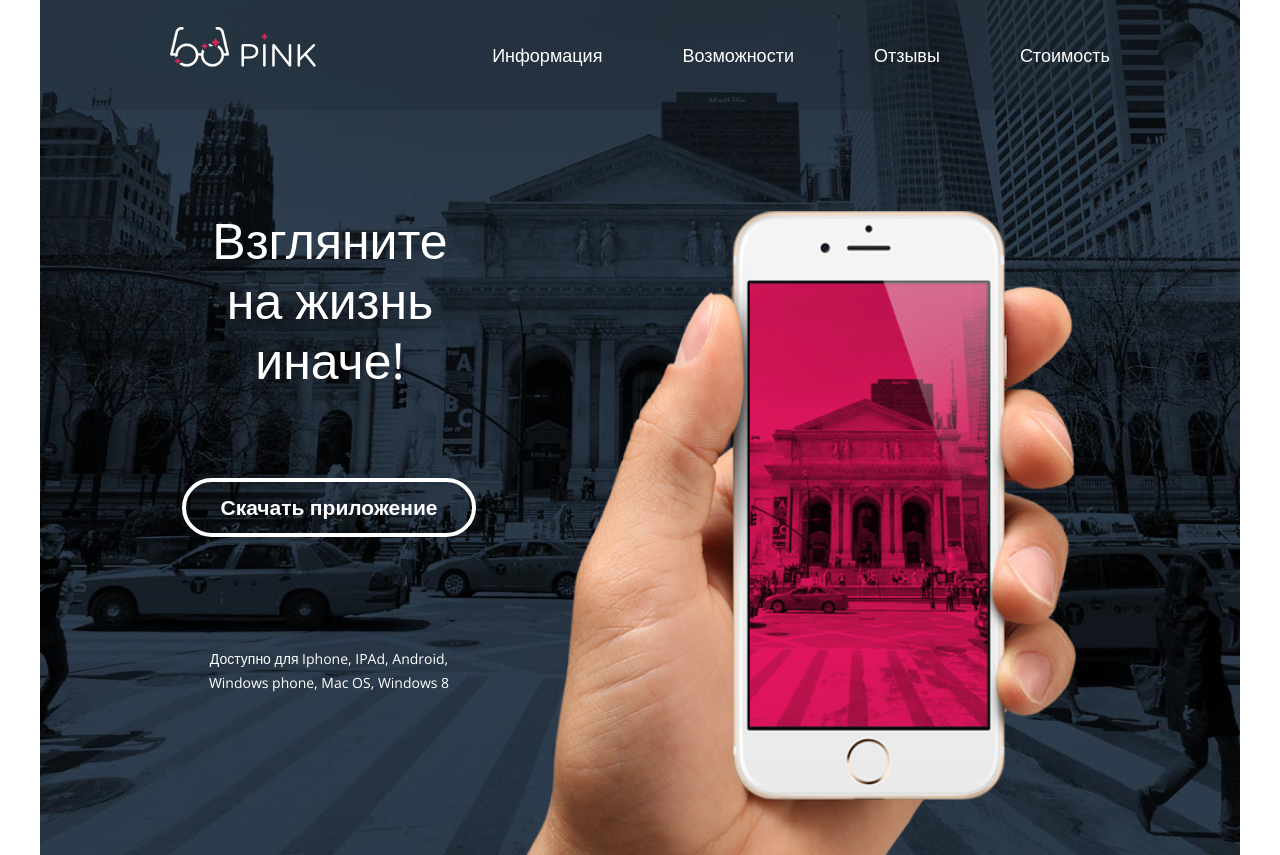
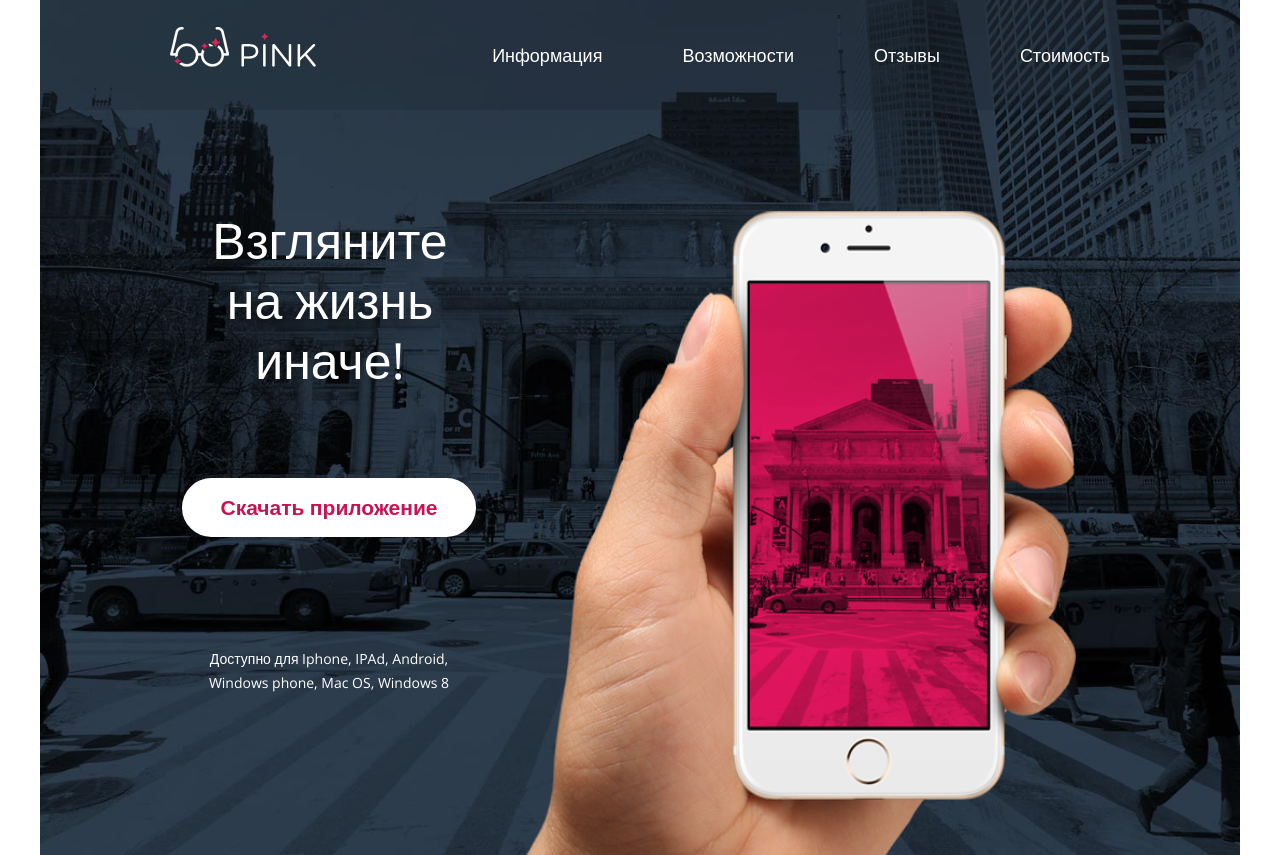
Before and after one commit to AcidHardcore/pink, a website: page source/index.html in a window 1280 px wide. In both pictures the pointer is over the button "Скачать приложение". Drawn offline with nearby package versions, Linux system fonts and the light colour scheme; files that its build step writes are made by us from their sources; no server answers.

```diff
--- a/source/less/blocks/app.less
+++ b/source/less/blocks/app.less
@@ -105,8 +105,14 @@
       line-height: 21px;
     }
   }
+  &__download:hover {
+    background-color: white;
+    color: @color-pink;
+  }
   &__download:focus {
     outline: 0;
+    background-color: white;
+    color: #5d344c;
   }
   &__logo-wrapper {
     position: relative;
```
